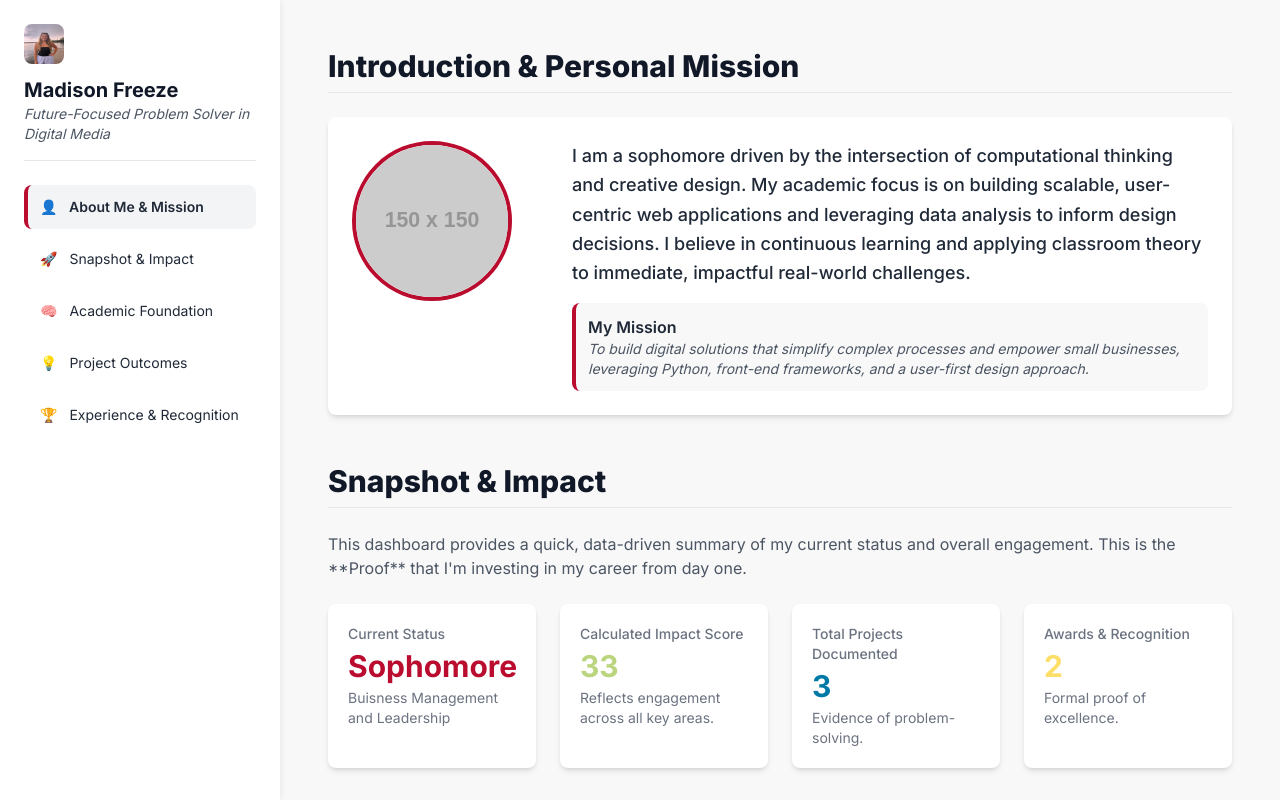
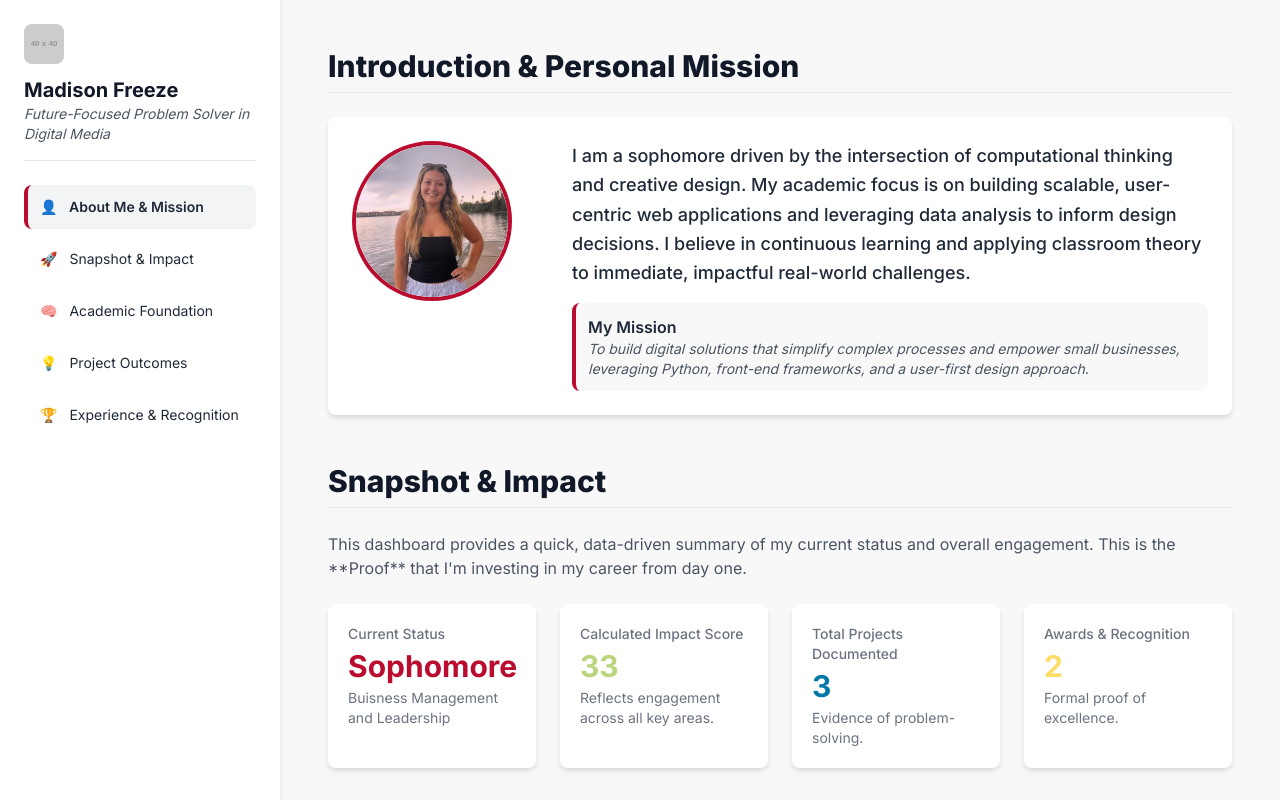
Before and after one commit to madisonfreeze-alt/isomproject2, a plain HTML site: page index.html in a window 1280 px wide. Shown: the top 800 px of the page. Drawn offline with nearby package versions, Linux system fonts and the light colour scheme; placeholder pictures from the web are drawn by us.

Commit message:
Update index.html

```diff
--- a/index.html
+++ b/index.html
@@ -263,8 +263,8 @@ CONFIRMATION: NO SVG graphics used. NO Mermaid JS used. -->
             impactScoreMultiplier: 10, // Adjusts how much projects/awards count towards total impact
 
             // --- INTRODUCTION & BRANDING FIELDS ---
-            photoUrl: "https://placehold.co/150x150/BA0C2F/FFFFFF/png?text=RILEY+C", // Replace with a URL to a professional headshot
-            logoUrl: "./thumbnail_FullSizeRender_VSCO.jpg?text=BSU", // URL for your school logo or personal brand icon
+            photoUrl: "./thumbnail_FullSizeRender_VSCO.jpg?text=RILEY+C", // Replace with a URL to a professional headshot
+            logoUrl: "https://placehold.co/40x40/BA0CF2/FFFFFF.png?text=BSU", // URL for your school logo or personal brand icon
             personalBio: "I am a sophomore driven by the intersection of computational thinking and creative design. My academic focus is on building scalable, user-centric web applications and leveraging data analysis to inform design decisions. I believe in continuous learning and applying classroom theory to immediate, impactful real-world challenges.",
             missionStatement: "To build digital solutions that simplify complex processes and empower small businesses, leveraging Python, front-end frameworks, and a user-first design approach.",
         };
```
